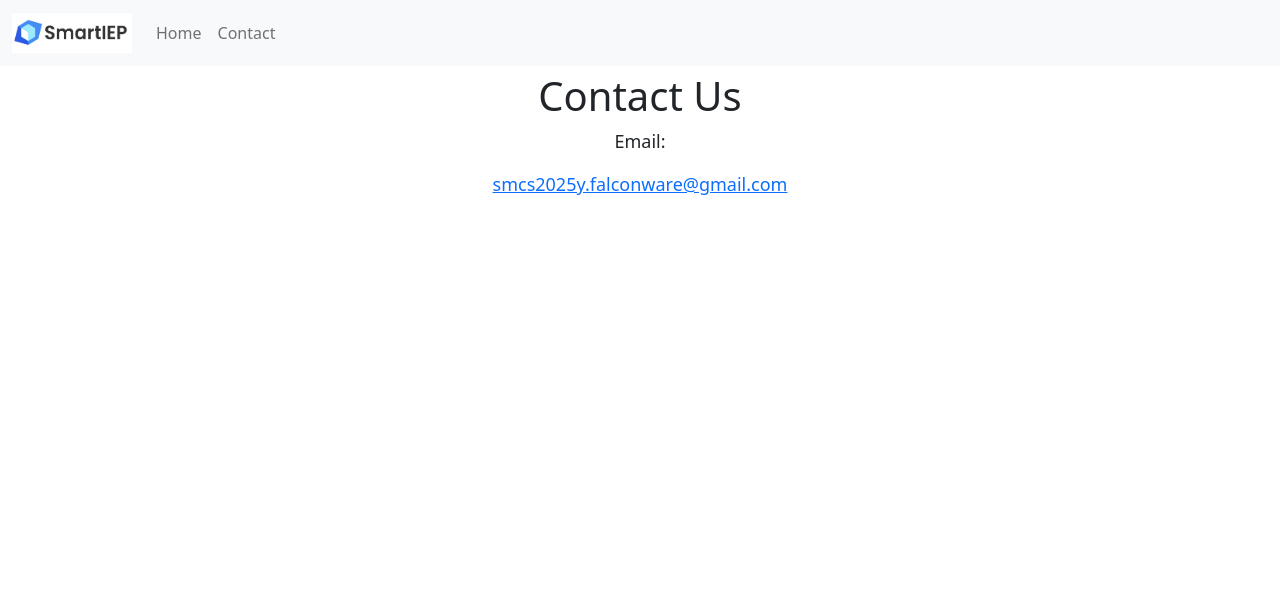
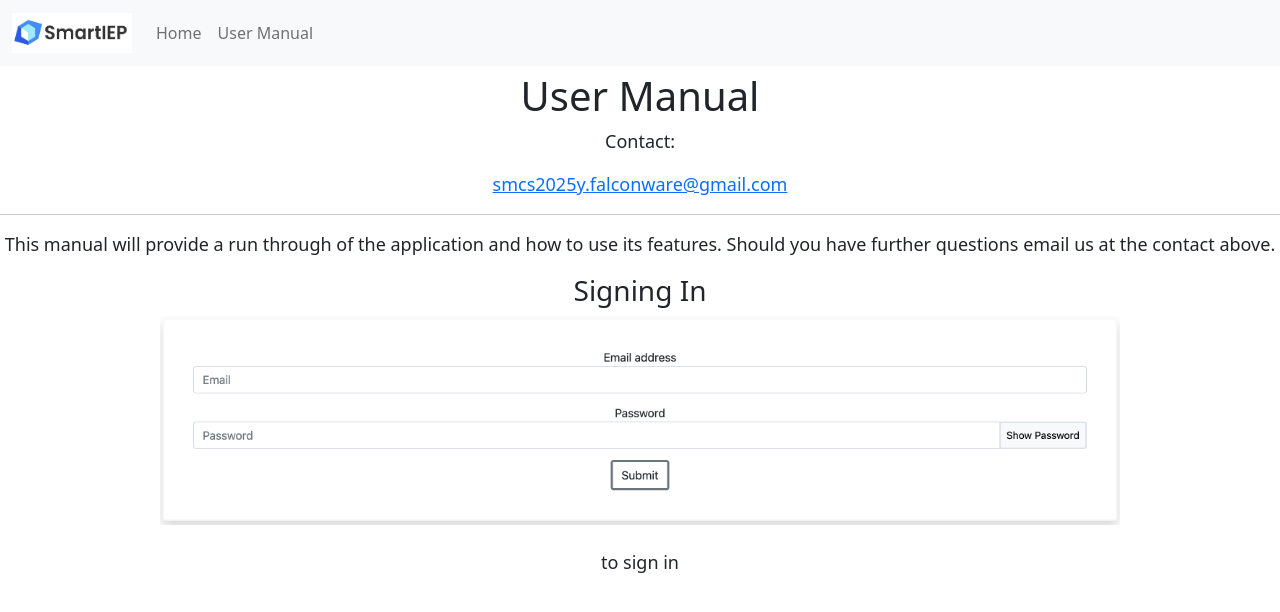
Before and after one commit to Vort3xed/SmartIEPV1, a Flask app: page /contactus in a window 1280 px wide. Shown: the top 612 px of the page. Run offline with Flask 3, Linux system fonts and the light colour scheme; some libraries are stand-ins or nearby versions.

Commit message:
seeing if something worked

```diff
--- a/templates/contactus.html
+++ b/templates/contactus.html
@@ -10,8 +10,17 @@
             h1 {
                 text-align: center;
             }
+            h3 {
+                text-align: center;
+            }
             .form-group {
                 margin-top:15px;
+            }
+            .manual {
+                display: block;
+                margin-left: auto;
+                margin-right: auto;
+                width: 75%;
             }
         </style>
         <link href="https://cdn.jsdelivr.net/npm/bootstrap@5.0.2/dist/css/bootstrap.min.css" rel="stylesheet">
@@ -26,11 +35,18 @@
 
         &nbsp;
             <h1 class="mt-5">
-                Contact Us
+               User Manual
             </h1>
-            <p>Email:</p>
+            <p>Contact:</p>
             <a href="mailto:smcs2025y.falconware@gmail.com"><p>smcs2025y.falconware@gmail.com</p></a>
+            <hr>
+            <p>This manual will provide a run through of the application and how to use its features. Should you have further questions email us at the contact above.</p>
+            <h3>Signing In</h3>
+            <img class="manual" src="/static/signin.png">
+            <br>
+            <p>to sign in</p>
 
-        <script src="https://cdn.jsdelivr.net/npm/bootstrap@5.0.2/dist/js/bootstrap.bundle.min.js"></script>
+
+            <script src="https://cdn.jsdelivr.net/npm/bootstrap@5.0.2/dist/js/bootstrap.bundle.min.js"></script>
     </body>
 </html>
--- a/templates/nav.html
+++ b/templates/nav.html
@@ -55,7 +55,7 @@
             <a class="nav-link" href="/signin">Home</a>
           </li>
           <li class="nav-item">
-            <a class="nav-link" href="/contactus">Contact</a>
+            <a class="nav-link" href="/contactus">User Manual</a>
           </li>
           {% if current_user.is_authenticated %}
           <li class="nav-item">
```
Also changed, not shown: static/signin.png (added), 1 other file.
